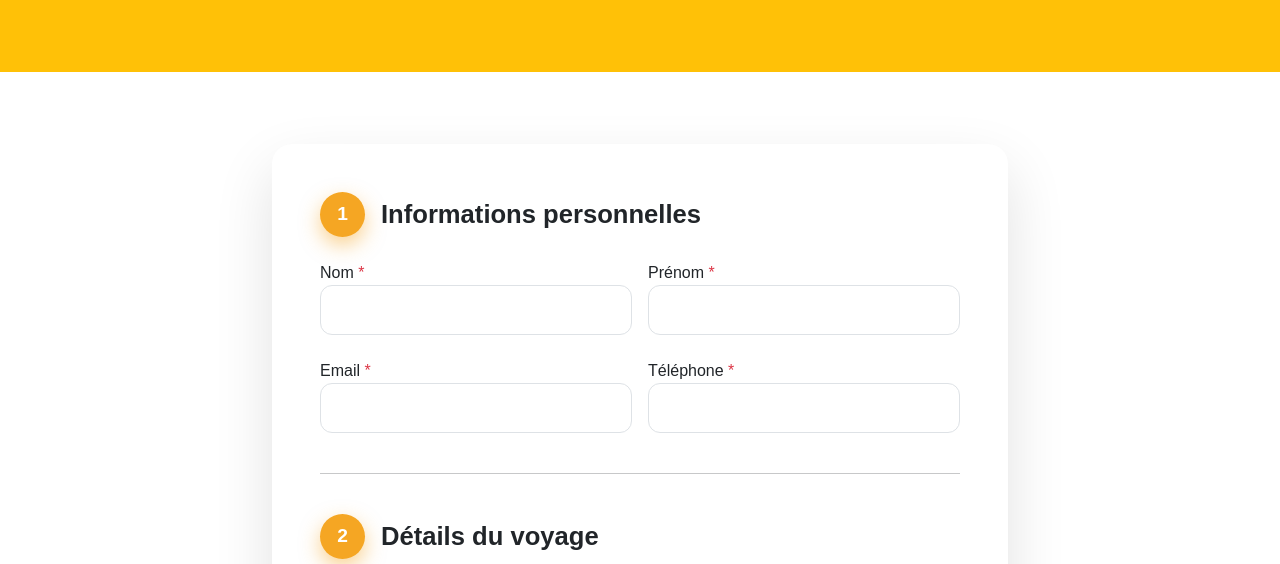
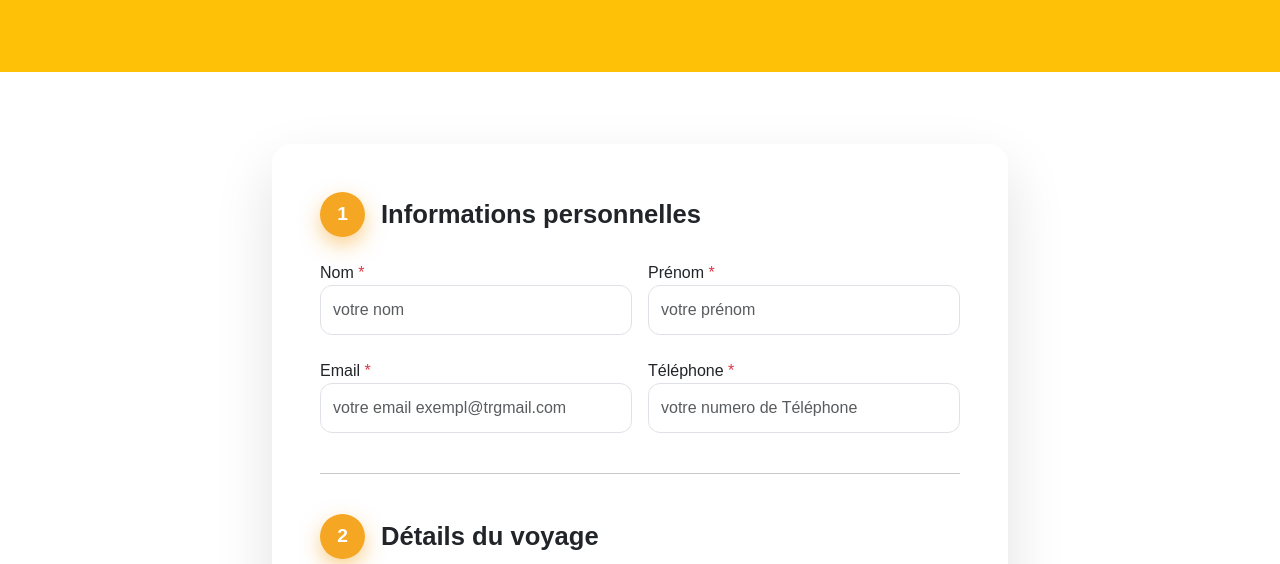
Before and after one commit to Sultan9463/oumra, a plain HTML site: page reservation.html in a window 1280 px wide. Shown: the part 196-760 px from the top of the page. Drawn offline with nearby package versions, Linux system fonts and the light colour scheme.

Commit message:
mise à jours

```diff
--- a/reservation.html
+++ b/reservation.html
@@ -72,22 +72,22 @@
                         <div class="row g-3">
                             <div class="col-12 col-md-6">
                                 <label>Nom <span class="text-danger">*</span></label>
-                                <input type="text" class="form-control">
+                                <input type="text" class="form-control" placeholder="votre nom">
                             </div>
                             <div class="col-12 col-md-6">
                                 <label>Prénom <span class="text-danger">*</span></label>
-                                <input type="text" class="form-control">
+                                <input type="text" class="form-control" placeholder="votre prénom">
                             </div>
                         </div>
 
                         <div class="row g-3">
                             <div class="col-12 col-md-6">
                                 <label>Email <span class="text-danger">*</span></label>
-                                <input type="email" class="form-control">
+                                <input type="email" class="form-control" placeholder="votre email exempl@trgmail.com">
                             </div>
                             <div class="col-12 col-md-6">
                                 <label>Téléphone <span class="text-danger">*</span></label>
-                                <input type="tel" class="form-control">
+                                <input type="tel" class="form-control" placeholder="votre numero de Téléphone">
                             </div>
                         </div>
 
@@ -106,7 +106,7 @@
                             </div>
                             <div class="col-12 col-md-6">
                                 <label>Durée du séjour</label>
-                                <input type="text" class="form-control">
+                                <input type="text" class="form-control" >
                             </div>
                         </div>
 
```
